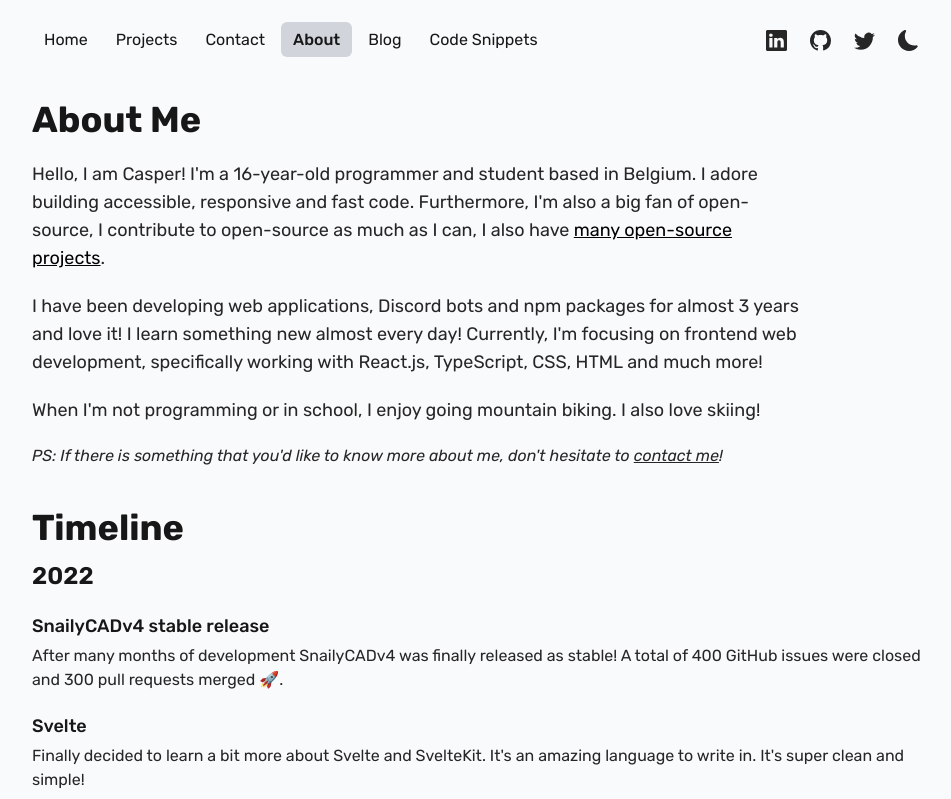
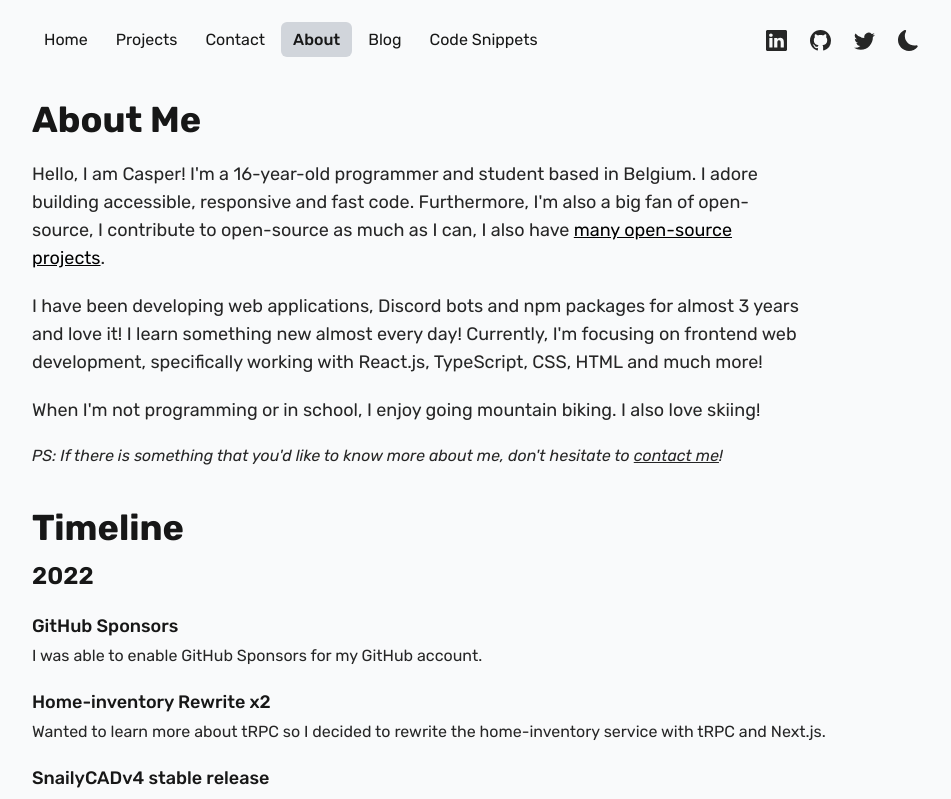
Before and after one commit to pzk3/casperiv.dev, a Next.js app: page /about in a window 1280 px wide. Shown: the top 799 px of the page, without its empty margins (160-1111 px from the left). Built offline with nearby package versions, Linux system fonts and the light colour scheme.

Commit message:
:tada: feat: add more timeline items

```diff
--- a/src/components/HeroSection.tsx
+++ b/src/components/HeroSection.tsx
@@ -31,7 +31,7 @@ export const HeroSection = () => {
 
       <div className="mt-4 flex gap-2 h-9">
         <Link href="https://github.com/sponsors/Dev-CasperTheGhost">
-          <a className="flex w-fit items-center gap-2 rounded-md py-2 px-3 bg-gray-300 dark:bg-blue-3 hover:bg-gray-300 hover:dark:bg-blue-4 group">
+          <a className="flex w-fit items-center gap-2 rounded-md transition-colors py-2 px-3 bg-gray-300 dark:bg-blue-3 focus:bg-gray-400/80 hover:bg-gray-400/80 hover:dark:bg-blue-4 group">
             <svg
               aria-hidden="true"
               height="16"
@@ -39,7 +39,7 @@ export const HeroSection = () => {
               version="1.1"
               width="16"
               data-view-component="true"
-              className="fill-[#d25e9c] group-hover:scale-[1.15] transition-transform duration-200"
+              className="fill-[#d25e9c] group-hover:scale-110 transition-transform duration-200"
             >
               <path
                 fillRule="evenodd"
@@ -51,7 +51,7 @@ export const HeroSection = () => {
         </Link>
 
         <Link href="/about">
-          <a className="flex items-center gap-2 rounded-md py-2 px-3 bg-gray-300 dark:bg-blue-3 hover:bg-gray-300 hover:dark:bg-blue-4 group">
+          <a className="flex items-center gap-2 rounded-md transition-colors py-2 px-3 bg-gray-300 dark:bg-blue-3 focus:bg-gray-400/80 hover:bg-gray-400/80 hover:dark:bg-blue-4 group">
             About me
             <ArrowRight className="group-hover:scale-x-110" />
           </a>
--- a/src/components/nav/NavLink.tsx
+++ b/src/components/nav/NavLink.tsx
@@ -10,11 +10,15 @@ export function Link({
     <NextLink href={props.href!}>
       <a
         {...(props as any)}
-        className={classNames("py-2 px-3 duration-200 transition-colors rounded-md", {
-          "my-2 block ": menuOpen,
-          "bg-gray-300 dark:bg-blue-3 dark:shadow-md font-medium": isActive,
-          "hover:bg-gray-300 hover:dark:bg-blue-4": !isActive,
-        })}
+        className={classNames(
+          "py-2 px-3 duration-200 transition-colors rounded-md",
+          `umami--click--${props.href?.replaceAll("/", "")}`,
+          {
+            "my-2 block ": menuOpen,
+            "bg-gray-300 dark:bg-blue-3 dark:shadow-md font-medium": isActive,
+            "hover:bg-gray-300 hover:dark:bg-blue-4": !isActive,
+          },
+        )}
       >
         {props.children}
       </a>
--- a/src/data/timeline.ts
+++ b/src/data/timeline.ts
@@ -1,6 +1,20 @@
 import { TimelineItem } from "types/Timeline";
 
 export const timeline: TimelineItem[] = [
+  {
+    year: 2022,
+    title: "GitHub Sponsors",
+    text: "I was able to enable GitHub Sponsors for my GitHub account.",
+    url: "https://github.com/sponsors/dev-caspertheghost",
+    date: "August 2022",
+  },
+  {
+    year: 2022,
+    title: "Home-inventory Rewrite x2",
+    text: "Wanted to learn more about tRPC so I decided to rewrite the home-inventory service with tRPC and Next.js.",
+    url: "https://inventory.caspertheghost.me",
+    date: "August 2022",
+  },
   {
     year: 2022,
     title: "SnailyCADv4 stable release",
```
